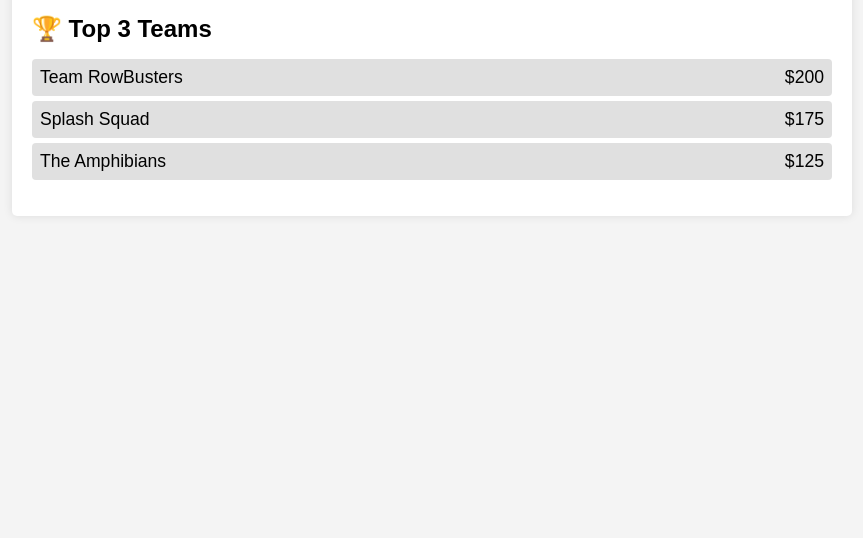
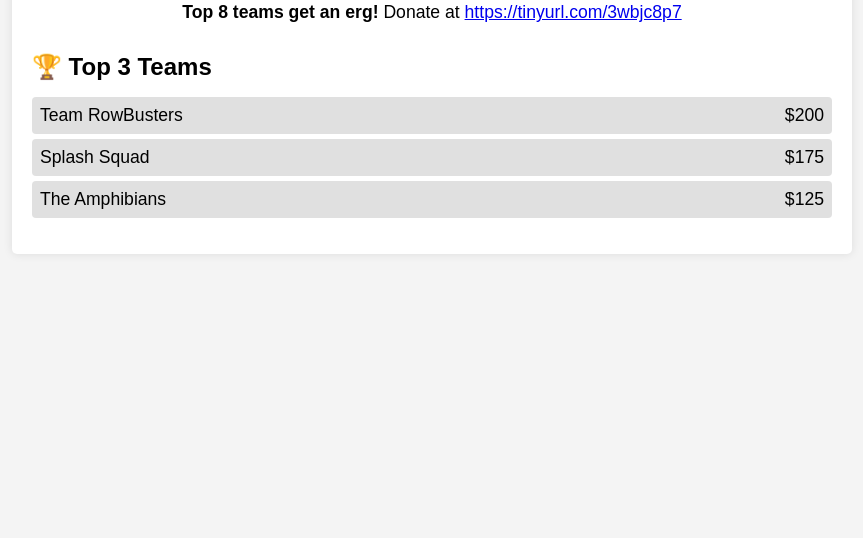
Before and after one commit to Jaybhan/Ergathon, a plain HTML site: page index.html in a window 1280 px wide. Shown: the part 262-800 px from the top of the page, without its empty margins (208-1071 px from the left). Drawn offline with Linux system fonts and the light colour scheme.

Commit message:
Update index.html

```diff
--- a/index.html
+++ b/index.html
@@ -21,6 +21,11 @@
     }
     h1 {
       text-align: center;
+      margin-bottom: 10px;
+    }
+    p {
+      text-align: center;
+      font-size: 1.1em;
     }
     .leaderboard {
       margin-top: 30px;
@@ -53,6 +58,10 @@
     <h1>Amphibious Achievement Donation Tracker</h1>
     <h1>Total Raised: $<span id="total-amount">0</span></h1>
 
+    <p><strong>Top 8 teams get an erg!</strong> Donate at
+      <a href="https://tinyurl.com/3wbjc8p7" target="_blank">https://tinyurl.com/3wbjc8p7</a>
+    </p>
+
     <div class="leaderboard">
       <h2>🏆 Top 3 Teams</h2>
       <ul id="team-list">
@@ -62,7 +71,6 @@
   </div>
 
   <script>
-    // All team donations
     const allTeams = [
       { name: "Team RowBusters", amount: 200 },
       { name: "Splash Squad", amount: 175 },
@@ -72,14 +80,11 @@
       { name: "RowBots", amount: 50 }
     ];
 
-    // Calculate total from all teams
     const total = allTeams.reduce((sum, team) => sum + team.amount, 0);
     document.getElementById("total-amount").textContent = total;
 
-    // Get top 3 teams
     const topTeams = [...allTeams].sort((a, b) => b.amount - a.amount).slice(0, 3);
 
-    // Render top 3 teams
     const teamList = document.getElementById("team-list");
     topTeams.forEach(team => {
       const li = document.createElement("li");
```
